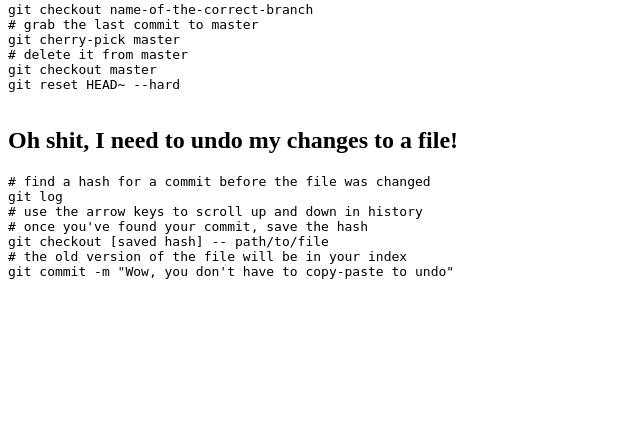
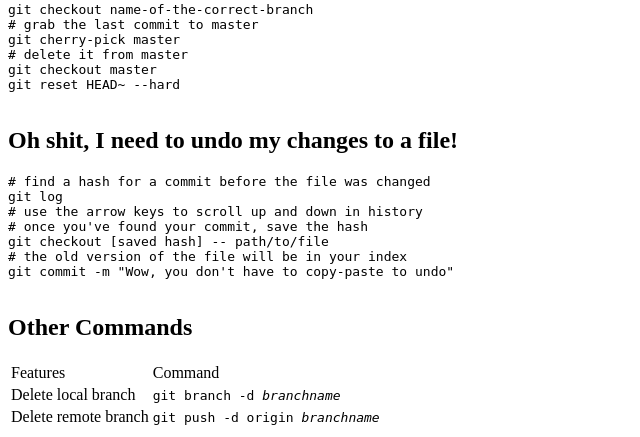
Before and after one commit to chrisharris000/helper-website, a Flask app: page /git in a window 1280 px wide. Shown: the part 751-1188 px from the top of the page, without its empty margins (0-640 px from the left). Before the commit the page ends 1030 px from the top, so only its background shows below. Run offline with Flask 3, Linux system fonts and the light colour scheme.

Commit message:
added more shortcuts

```diff
--- a/templates/bash.html
+++ b/templates/bash.html
@@ -36,6 +36,10 @@
                 <li><code>find <i>/path/to/dir</i> -type f -size +100M</code></li>
                 <li><code>sudo du -aBm <i>/path/to/dir</i> 2>/dev/null | sort -nr | head -n 10</code></li>
             </ul></td>
+        </tr>
+        <tr>
+            <td>Diff betwen local and remote file</td>
+            <td><code>ssh user@remote_host "cat remote_file.txt" | diff - local_file.txt</code></td>
         </tr>
     </table>
 
--- a/templates/git.html
+++ b/templates/git.html
@@ -51,4 +51,20 @@ git checkout [saved hash] -- path/to/file
 git commit -m "Wow, you don't have to copy-paste to undo"</span></code>
     </pre>
 
+    <h2>Other Commands</h2>
+    <table>
+        <tr>
+            <td>Features</td>
+            <td>Command</td>
+        </tr>
+        <tr>
+            <td>Delete local branch</td>
+            <td><code>git branch -d <i>branchname</i></code></td>
+        </tr>
+        <tr>
+            <td>Delete remote branch</td>
+            <td><code>git push -d origin <i>branchname</i></code></td>
+        </tr>
+    </table>
+
 {% endblock %}
--- a/templates/python.html
+++ b/templates/python.html
@@ -44,4 +44,10 @@ for num in args.integers:
     return new_min + (scaled_value * new_range)
     </code></pre>
 
+    <h2>Create key or append to value (of type list)</h2>
+    <code>my_dict.setdefault(key, []).append(value)</code>
+
+    <h2>Start Python Debugger on Error</h2>
+    <code>python -m pdb -c continue myscript.py # or # python -m pdb -c continue -m myscript</code>
+
 {% endblock %}
--- a/templates/vscode.html
+++ b/templates/vscode.html
@@ -41,6 +41,10 @@
             <td>Code Formatting</td>
             <td><code>Ctrl + K Ctrl + F</code></td>
         </tr>
+        <tr>
+            <td>Select entire row</td>
+            <td><code>Ctrl + I</code></td>
+        </tr>
     </table>
 
     <h2>Regex Recipes</h2>
```
